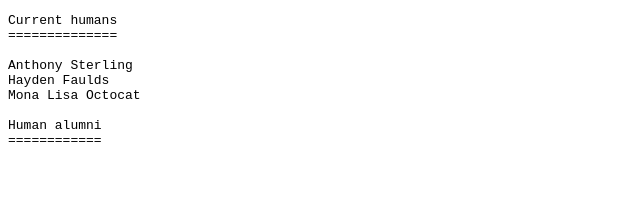
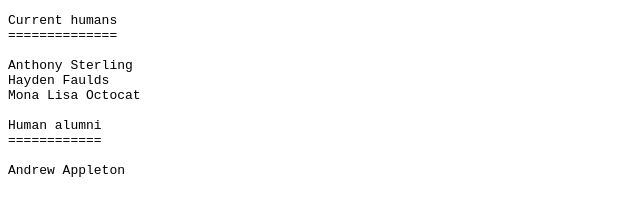
Before and after one commit to actions/humans.txt, a plain HTML site: page index.html in a window 1280 px wide. Shown: the whole page, without its empty margins (0-640 px from the left). Drawn offline with Linux system fonts and the light colour scheme.

Commit message:
Automated deployment: Fri Dec 20 14:27:32 UTC 2019 821db2c4cd508cef2ec439307499adfa308d8b7e

```diff
--- a/index.html
+++ b/index.html
@@ -12,4 +12,4 @@ Mona Lisa Octocat
 Human alumni
 ============
 
-</pre></body>
+Andrew Appleton</pre></body>
```
